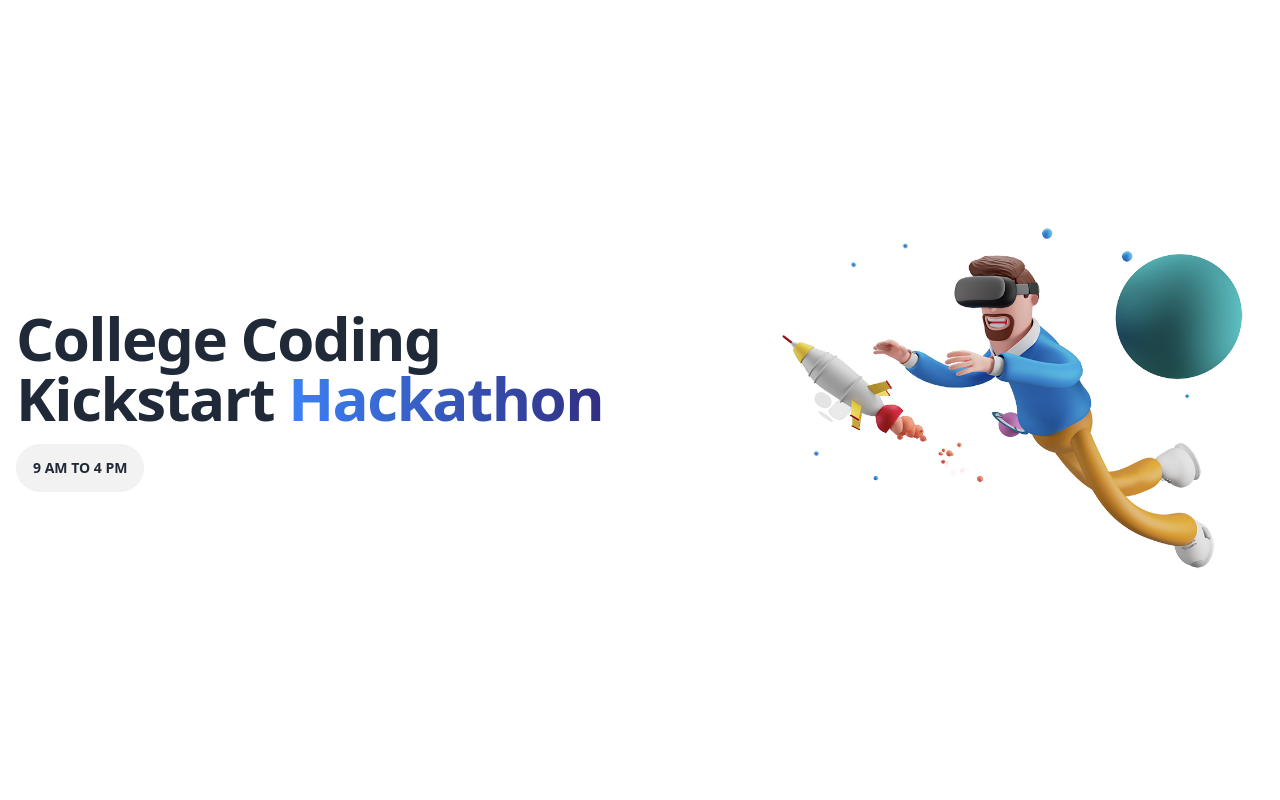
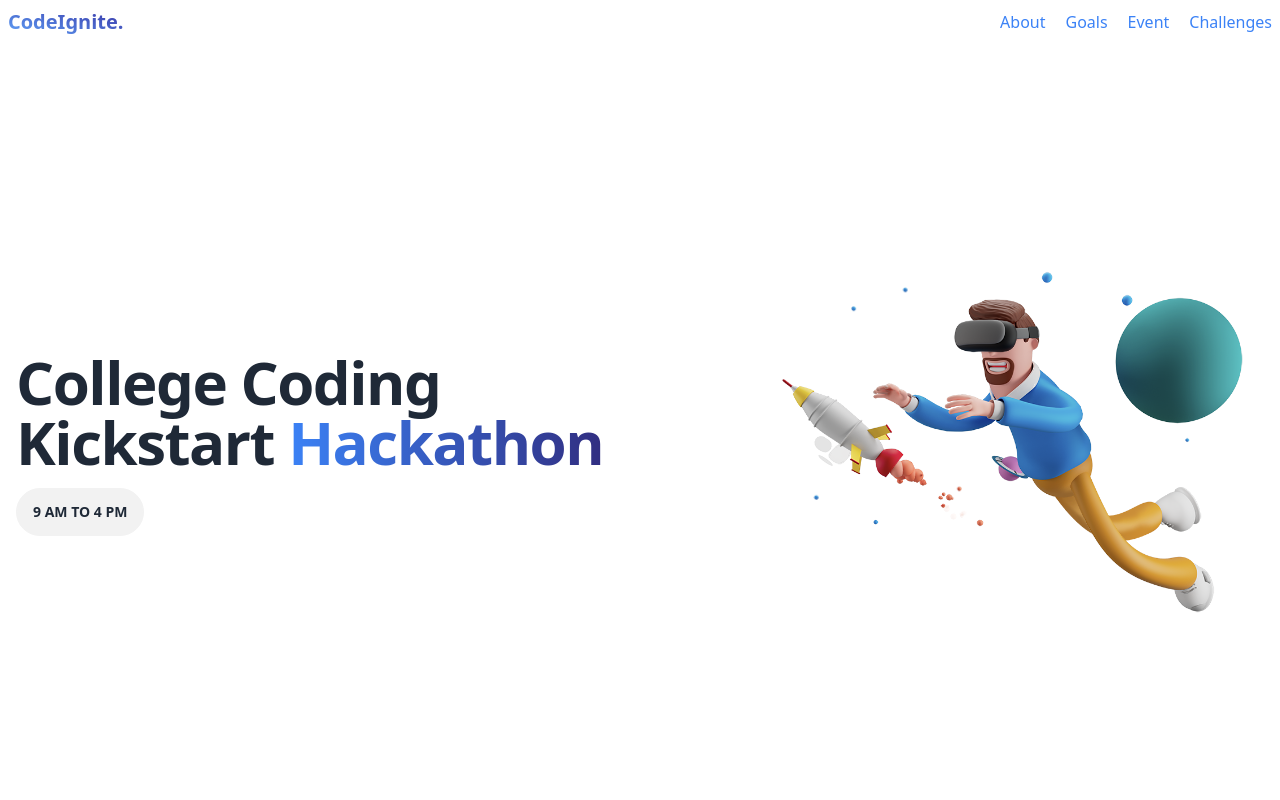
Before and after one commit to adarshswaminath/gscet, a React (Vite) app: page / in a window 1280 px wide. Shown: the top 800 px of the page. Built offline with nearby package versions, Linux system fonts and the light colour scheme.

Commit message:
feat:Navbar added

```diff
--- a/src/App.jsx
+++ b/src/App.jsx
@@ -4,9 +4,11 @@ import Goals from './Components/Goals'
 import Event from './Components/Event'
 import Challenges from './Components/Challenges'
 import About from './Components/About'
+import Navbar from './Components/Navbar'
 function App() {
   return (
     <div>
+      <Navbar/>
       <Hero/>
       <About/>
       <Goals/>
--- a/src/Components/About.jsx
+++ b/src/Components/About.jsx
@@ -2,7 +2,7 @@ import React from 'react';
 
 function About() {
   return (
-    <div className="py-10 px-4 md:px-10">
+    <div id='about' className="py-10 px-4 md:px-10">
       <div className="max-w-3xl mx-auto bg-white p-8 rounded-lg shadow-lg">
         <h2 className="text-3xl font-bold text-center mb-6">About</h2>
         <p className="text-gray-700 text-lg leading-relaxed mb-6">
--- a/src/Components/Challenges.jsx
+++ b/src/Components/Challenges.jsx
@@ -2,7 +2,7 @@ import React from "react";
 
 function Challenges() {
   return (
-    <div className="p-2">
+    <div className="p-2" id="challenges">
       <h3 className="text-center font-bold text-xl">Challenges</h3>
      <div className="grid lg:flex justify-center lg:gap-6 items-center ">
      <ul className="steps steps-vertical">
--- a/src/Components/Event.jsx
+++ b/src/Components/Event.jsx
@@ -2,7 +2,7 @@ import React from "react";
 
 function Event() {
   return (
-    <div className="bg-gray-100 py-12">
+    <div className="bg-gray-100 py-12" id="event">
       <div className="container mx-auto px-4">
         <h2 className="text-3xl font-bold text-center mb-8">Event Format</h2>
         <div className="grid grid-cols-1 md:grid-cols-2 gap-8">
--- a/src/Components/Goals.jsx
+++ b/src/Components/Goals.jsx
@@ -25,7 +25,7 @@ const Card = ({image,title,caption}) => {
 
 function Goals() {
   return (
-    <div className="p-2">
+    <div className="p-2" id="goals">
       <h2 className="text-2xl font-semibold text-center">
         Goals and Objectives
       </h2>
--- /dev/null
+++ b/src/Components/Navbar.jsx
@@ -0,0 +1,36 @@
+import React ,{useEffect} from 'react'
+
+function Navbar() {
+    useEffect(() => {
+        const smoothScrollLinks = document.querySelectorAll('.smooth-scroll-link');
+
+        smoothScrollLinks.forEach((link) => {
+          link.addEventListener('click', (e) => {
+            e.preventDefault();
+
+            const targetId = link.getAttribute('href').substring(1);
+            const targetElement = document.getElementById(targetId);
+
+            if (targetElement) {
+              window.scrollTo({
+                top: targetElement.offsetTop,
+                behavior: 'smooth',
+              });
+            }
+          });
+        });
+      }, []);
+  return (
+    <div className='z-50 p-2 flex items-center justify-between top-0 right-0 sticky bg-white/40 backdrop-blur'>
+        <h1 className='text-xl font-bold bg-clip-text text-transparent bg-gradient-to-tr from-blue-400 to-indigo-800'>CodeIgnite.</h1>
+        <div className="flex items-center space-x-5 font-medium">
+            <a href="#about" className='text-blue-500 smooth-scroll-link'>About</a>
+            <a href="#goals" className='text-blue-500 smooth-scroll-link'>Goals</a>
+            <a href="#event" className='text-blue-500 smooth-scroll-link'>Event</a>
+            <a href="#challenges" className='text-blue-500 smooth-scroll-link'>Challenges</a>
+        </div>
+    </div>
+  )
+}
+
+export default Navbar
--- a/src/index.css
+++ b/src/index.css
@@ -1,3 +1,10 @@
 @tailwind base;
 @tailwind components;
 @tailwind utilities;
+
+.smooth-scroll-link {
+    display: inline-block;
+    text-decoration: none;
+    border-radius: 5px;
+    transition: background-color 0.3s ease;
+}
```
